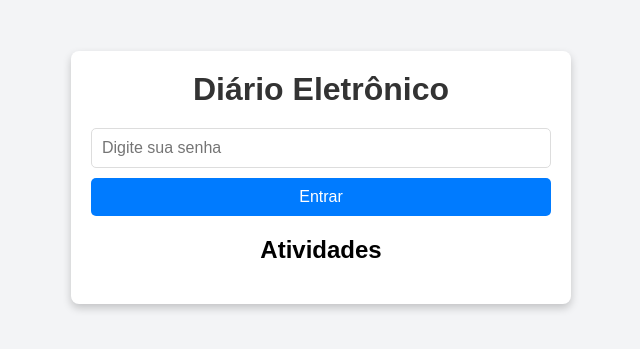
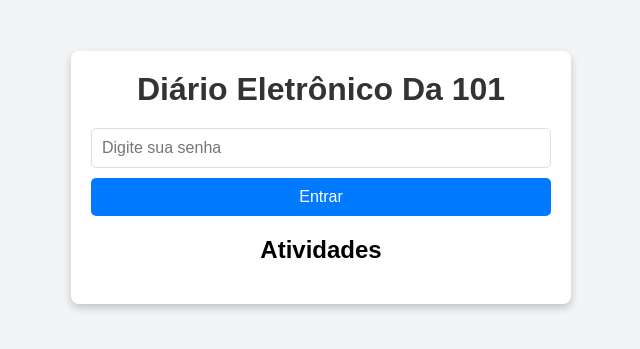
Before and after one commit to xWandersonxh/diario4, a plain HTML site: page index.html in a window 1280 px wide. Shown: the part 223-572 px from the top of the page, without its empty margins (319-959 px from the left). Drawn offline with Linux system fonts and the light colour scheme.

Commit message:
Update index.html

```diff
--- a/index.html
+++ b/index.html
@@ -8,7 +8,7 @@
 </head>
 <body>
     <div class="container">
-        <h1>Diário Eletrônico</h1>
+        <h1>Diário Eletrônico Da 101</h1>
 
         <!-- Formulário de Login -->
         <div id="login-section">
```
